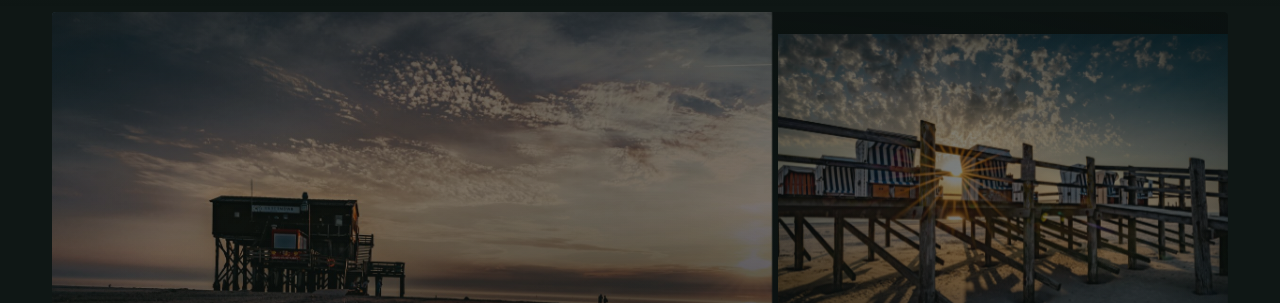
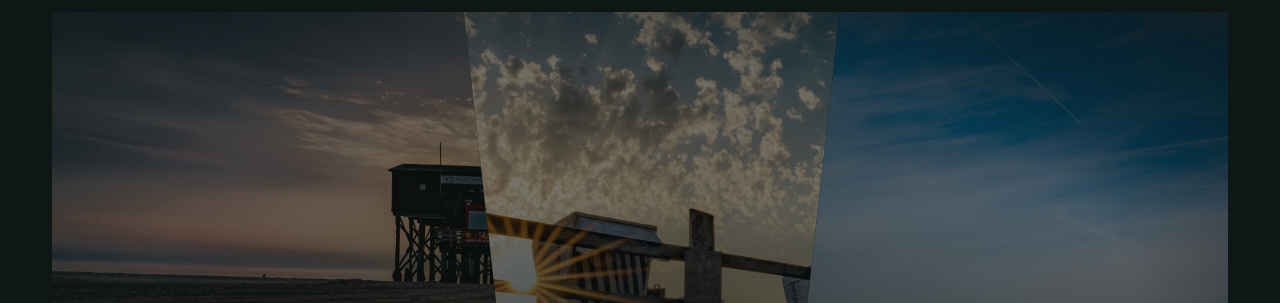
Before and after one commit to squid1406-dev/json, a plain HTML site: page stephanie-glaeser-de/entwurf-b-dunkelkammer.html in a window 1280 px wide. Shown: the part 84-387 px from the top of the page. Drawn offline with nearby package versions, Linux system fonts and the light colour scheme; a web font is replaced by a local one.

Commit message:
Startseite: Slider-Collage als drei Bilder in voller Höhe nebeneinander mit schrägen Übergängen
Co-Authored-By: Claude Haiku 5.5 <noreply@anthropic.com>
Claude-Session: https://claude.ai/code/session_012YizkZm5kBYR8yKpq7dj3g

```diff
--- a/stephanie-glaeser-de/entwurf-b-dunkelkammer.html
+++ b/stephanie-glaeser-de/entwurf-b-dunkelkammer.html
@@ -90,12 +90,13 @@
   @media (max-width: 820px) { .hero { width: calc(100% - 48px); height: auto; aspect-ratio: 4 / 5; margin: 84px auto 64px; } }
   /* Hintergrundbilder: weiche Überblendung mit langsamer Kamerafahrt */
   .hero .bg { position: absolute; inset: 0; background: #0f1715; }
-  .hero .bg .slide { position: absolute; inset: 0; display: grid; grid-template-columns: 1.6fr 1fr; grid-template-rows: 1fr 1fr; gap: 6px; opacity: 0; transform: scale(1.06); transition: opacity 2.4s ease, transform 9s linear; }
+  .hero .bg .slide { position: absolute; inset: 0; opacity: 0; transform: scale(1.06); transition: opacity 2.4s ease, transform 9s linear; }
   .hero .bg .slide.on { opacity: 1; transform: scale(1); }
   .hero .bg .slide.first { animation: expose 3.2s .3s var(--ease) forwards; }
-  .hero .bg .slide img { width: 100%; height: 100%; object-fit: cover; min-height: 0; }
-  .hero .bg .slide img.main { grid-row: 1 / span 2; }
-  .hero .bg .slide img.sub { grid-column: 2; }
+  .hero .bg .slide img { position: absolute; inset: 0; width: 100%; height: 100%; object-fit: cover; }
+  .hero .bg .slide img.p1 { clip-path: polygon(0 0, 35% 0, 41% 100%, 0 100%); }
+  .hero .bg .slide img.p2 { clip-path: polygon(35% 0, 67% 0, 61% 100%, 41% 100%); }
+  .hero .bg .slide img.p3 { clip-path: polygon(67% 0, 100% 0, 100% 100%, 61% 100%); }
   @keyframes expose { from { filter: grayscale(1) brightness(.5); } to { filter: grayscale(0) brightness(1); } }
   .hero::after { content: ""; position: absolute; inset: 0; z-index: 1; pointer-events: none;
     background: linear-gradient(180deg, rgb(10 16 15 / .55) 0%, rgb(10 16 15 / .35) 30%, rgb(10 16 15 / .6) 70%, rgb(10 16 15 / .8) 100%), radial-gradient(ellipse at center, rgb(10 16 15 / .5) 0%, rgb(10 16 15 / .15) 60%, rgb(10 16 15 / .5) 100%); }
@@ -288,9 +289,9 @@
     <!-- Hintergrundbilder der oberen Box (Querformat, mind. 2000 px breit).
          Ein Bild genügt; bei mehreren wird automatisch überblendet. -->
     <div class="bg" id="heroBg">
-      <div class="slide first on"><img class="main" src="bilder/hero-1.jpg" alt="St. Peter-Ording bei Sonnenuntergang"><img class="sub" src="bilder/hero-2.jpg" alt="Strandkörbe auf dem Holzsteg bei Sonnenaufgang"><img class="sub" src="bilder/hero-3.jpg" alt="Mont-Saint-Michel bei Ebbe"></div>
-      <div class="slide"><img class="main" src="bilder/hero-2.jpg" alt="Strandkörbe auf dem Holzsteg bei Sonnenaufgang"><img class="sub" src="bilder/hero-3.jpg" alt="Mont-Saint-Michel bei Ebbe"><img class="sub" src="bilder/hero-1.jpg" alt="St. Peter-Ording bei Sonnenuntergang"></div>
-      <div class="slide"><img class="main" src="bilder/hero-3.jpg" alt="Mont-Saint-Michel bei Ebbe"><img class="sub" src="bilder/hero-1.jpg" alt="St. Peter-Ording bei Sonnenuntergang"><img class="sub" src="bilder/hero-2.jpg" alt="Strandkörbe auf dem Holzsteg bei Sonnenaufgang"></div>
+      <div class="slide first on"><img class="p1" src="bilder/hero-1.jpg" alt="St. Peter-Ording bei Sonnenuntergang"><img class="p2" src="bilder/hero-2.jpg" alt="Strandkörbe auf dem Holzsteg bei Sonnenaufgang"><img class="p3" src="bilder/hero-3.jpg" alt="Mont-Saint-Michel bei Ebbe"></div>
+      <div class="slide"><img class="p1" src="bilder/hero-2.jpg" alt="Strandkörbe auf dem Holzsteg bei Sonnenaufgang"><img class="p2" src="bilder/hero-3.jpg" alt="Mont-Saint-Michel bei Ebbe"><img class="p3" src="bilder/hero-1.jpg" alt="St. Peter-Ording bei Sonnenuntergang"></div>
+      <div class="slide"><img class="p1" src="bilder/hero-3.jpg" alt="Mont-Saint-Michel bei Ebbe"><img class="p2" src="bilder/hero-1.jpg" alt="St. Peter-Ording bei Sonnenuntergang"><img class="p3" src="bilder/hero-2.jpg" alt="Strandkörbe auf dem Holzsteg bei Sonnenaufgang"></div>
     </div>
     <div class="center">
       <div class="slogans">
```
